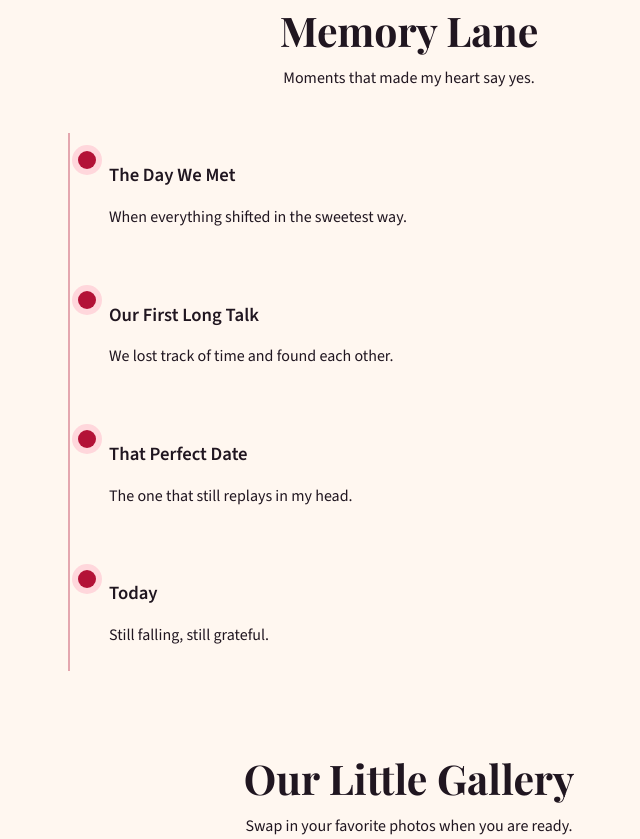
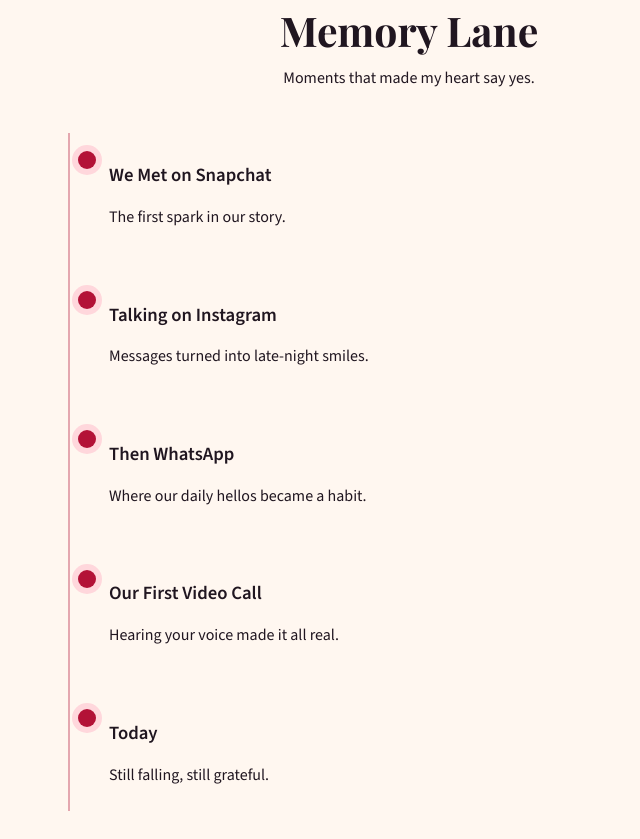
Before and after one commit to samarthsinghgautam06-dotcom/rose-day, a plain HTML site: page index.html in a window 1280 px wide. Shown: the part 1625-2464 px from the top of the page, without its empty margins (231-871 px from the left). Drawn offline with nearby package versions, Linux system fonts and the light colour scheme.

Commit message:
Update timeline

```diff
--- a/index.html
+++ b/index.html
@@ -99,22 +99,29 @@
           <div class="timeline__item">
             <span class="timeline__dot"></span>
             <div>
-              <h3>The Day We Met</h3>
-              <p>When everything shifted in the sweetest way.</p>
+              <h3>We Met on Snapchat</h3>
+              <p>The first spark in our story.</p>
             </div>
           </div>
           <div class="timeline__item">
             <span class="timeline__dot"></span>
             <div>
-              <h3>Our First Long Talk</h3>
-              <p>We lost track of time and found each other.</p>
+              <h3>Talking on Instagram</h3>
+              <p>Messages turned into late-night smiles.</p>
             </div>
           </div>
           <div class="timeline__item">
             <span class="timeline__dot"></span>
             <div>
-              <h3>That Perfect Date</h3>
-              <p>The one that still replays in my head.</p>
+              <h3>Then WhatsApp</h3>
+              <p>Where our daily hellos became a habit.</p>
+            </div>
+          </div>
+          <div class="timeline__item">
+            <span class="timeline__dot"></span>
+            <div>
+              <h3>Our First Video Call</h3>
+              <p>Hearing your voice made it all real.</p>
             </div>
           </div>
           <div class="timeline__item">
```
